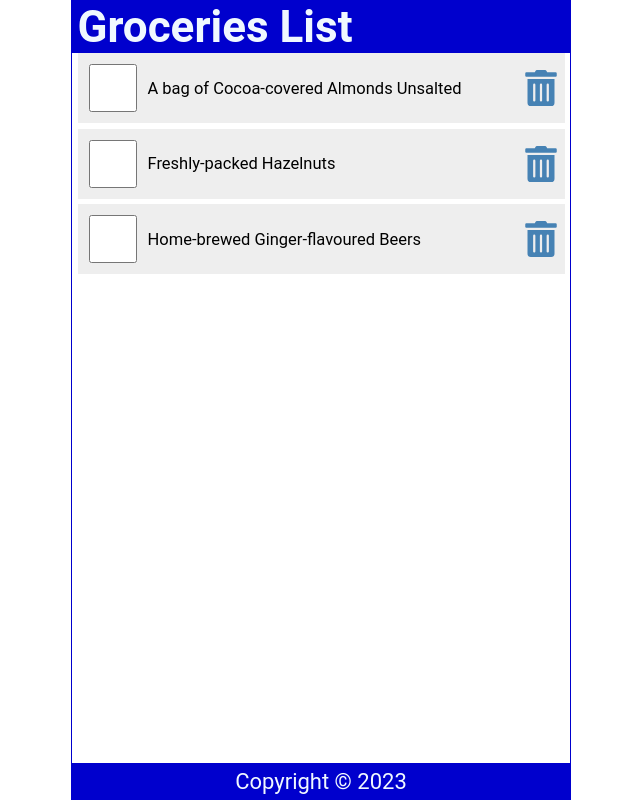
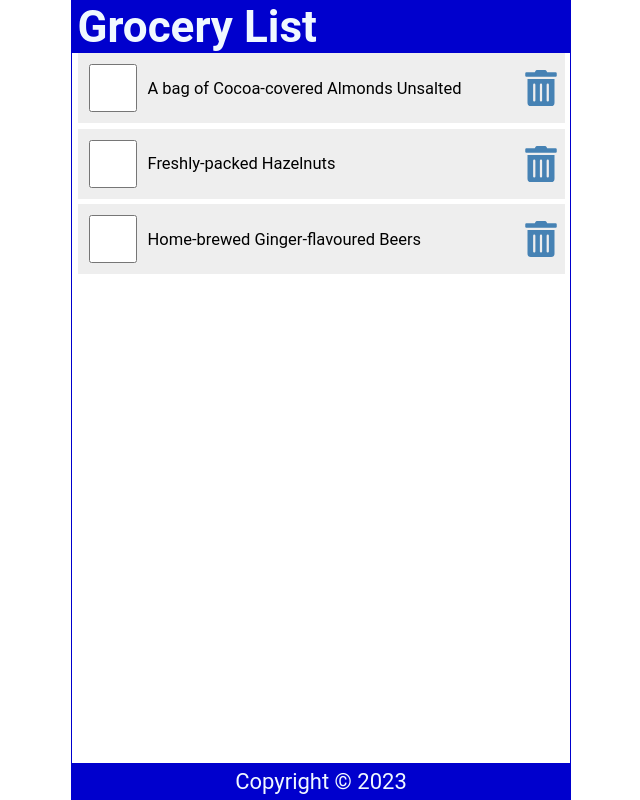
Before and after one commit to fastoch/01tut, a React (Create React App) app: page / in a window 1280 px wide. Shown: the whole page, without its empty margins (319-959 px from the left). Built offline with nearby package versions, Linux system fonts and the light colour scheme.

Commit message:
@100min default props

```diff
--- a/src/App.js
+++ b/src/App.js
@@ -5,7 +5,7 @@
 function App() {
   return (
     <div className="App">
-      <Header />
+      <Header title="Grocery List" />
       <Content />
       <Footer />
     </div>
--- a/src/Header.js
+++ b/src/Header.js
@@ -1,9 +1,9 @@
 import React from 'react'
 
-const Header = () => {
+const Header = ({ title }) => {
   return (
     <header>
-      <h1>Groceries List</h1>
+      <h1>{title}</h1>
     </header>
   )
 }
```
